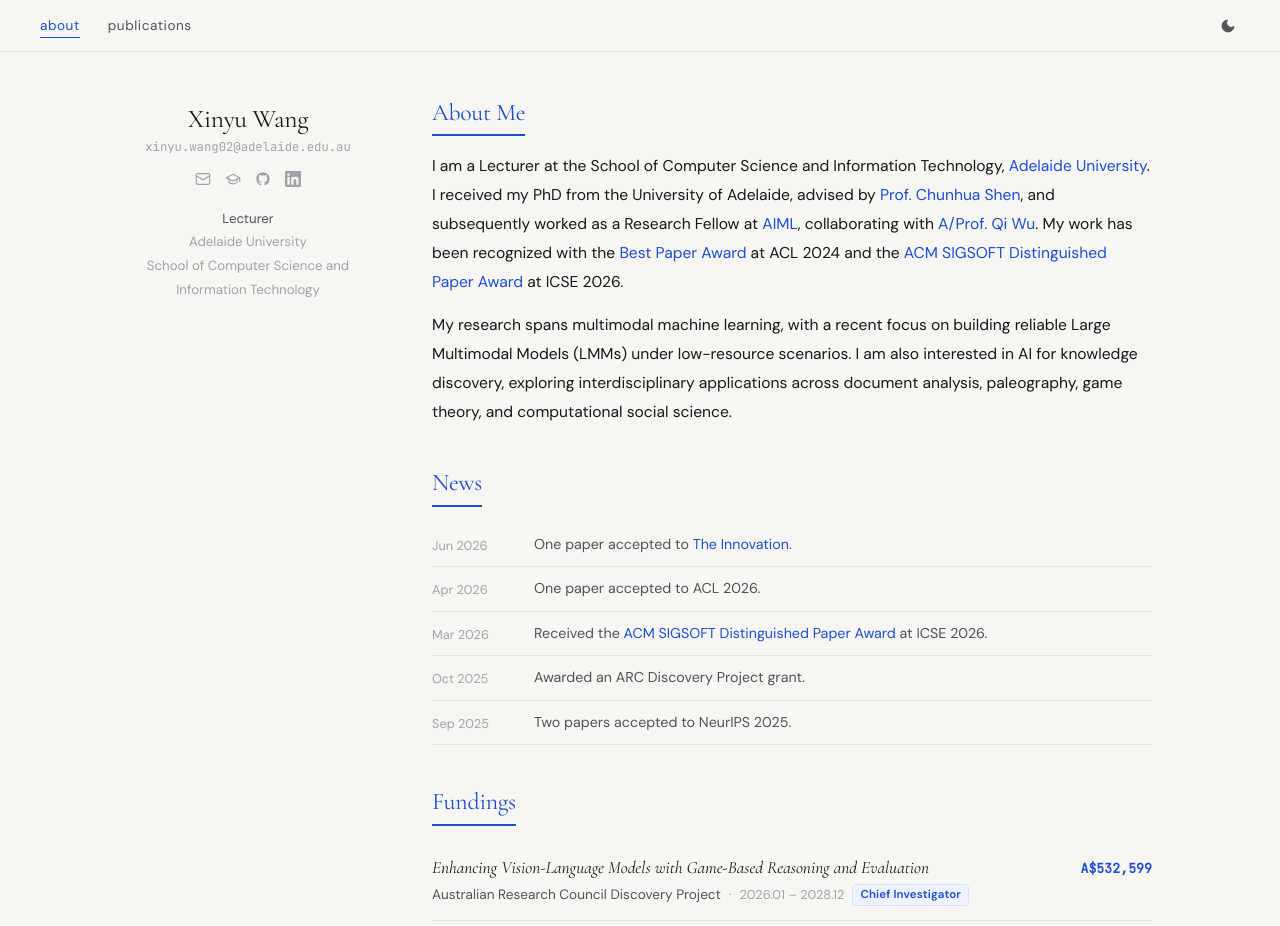
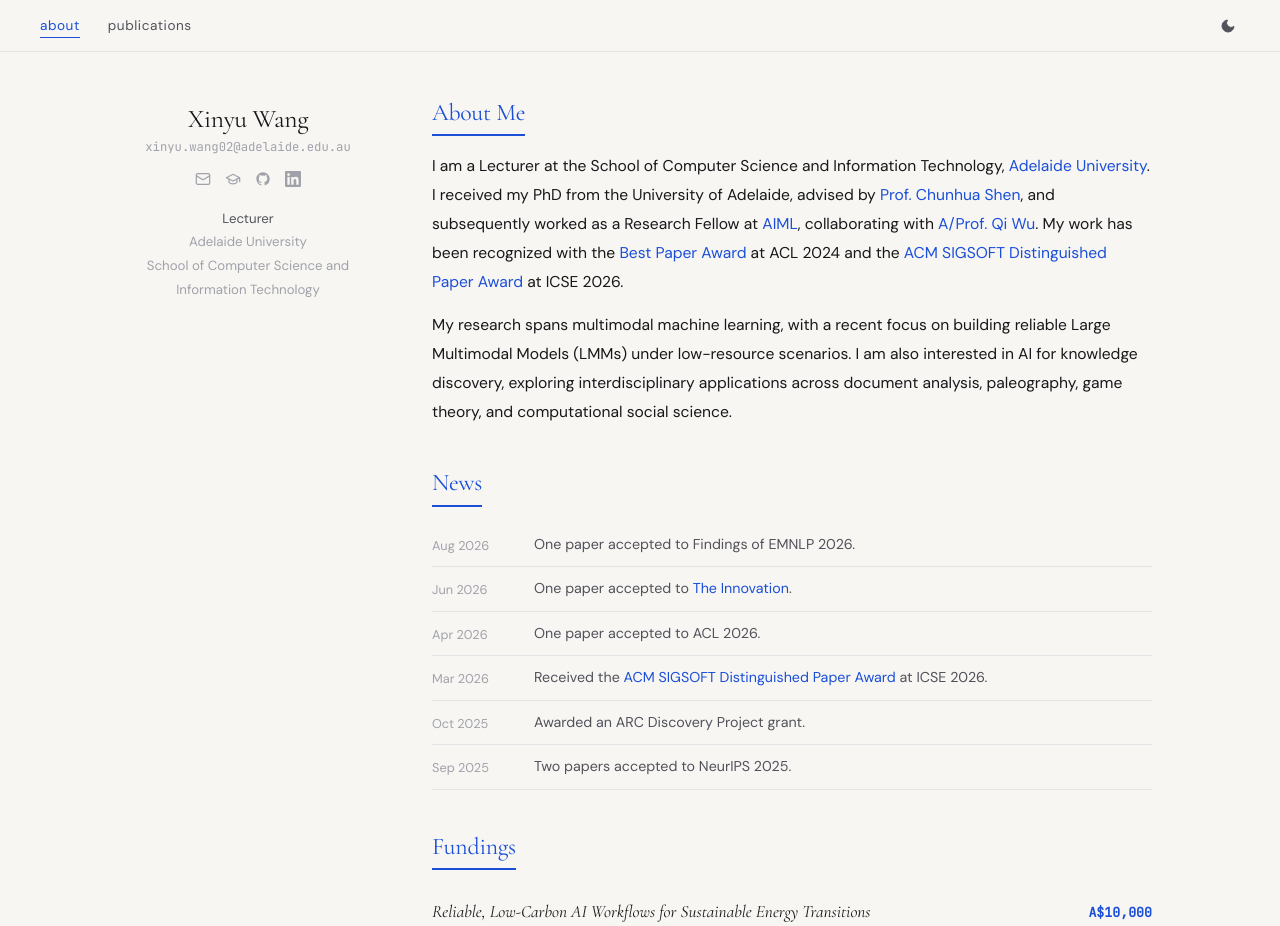
Before and after one commit to xinke-wang/xinke-wang.github.io, a React (Vite) app: page / in a window 1280 px wide. Shown: the top 926 px of the page. Built offline with nearby package versions, Linux system fonts and the light colour scheme.

Commit message:
Update funding, news, and MonkeyOCR venue

```diff
--- a/src/data/about.js
+++ b/src/data/about.js
@@ -1,6 +1,7 @@
 // ✏️ EDIT ME — news, fundings, and teaching shown on the About page.
 
 export const NEWS = [
+  { date: 'Aug 2026', text: 'One paper accepted to Findings of EMNLP 2026.' },
   { date: 'Jun 2026', text: 'One paper accepted to The Innovation.', href: 'https://www.cell.com/the-innovation/home', linkText: 'The Innovation' },
   { date: 'Apr 2026', text: 'One paper accepted to ACL 2026.' },
   { date: 'Mar 2026', text: 'Received the ACM SIGSOFT Distinguished Paper Award at ICSE 2026.', href: 'https://conf.researchr.org/details/icse-2026/icse-2026-research-track/178/ProxyWar-Dynamic-Assessment-of-LLM-Code-Generation-in-Game-Arenas', linkText: 'ACM SIGSOFT Distinguished Paper Award' },
@@ -9,6 +10,13 @@ export const NEWS = [
 ];
 
 export const FUNDINGS = [
+  {
+    agency: 'Adelaide University',
+    title: 'Reliable, Low-Carbon AI Workflows for Sustainable Energy Transitions',
+    period: '2026.08 – 2027.02',
+    amount: 'A$10,000',
+    role: 'Chief Investigator',
+  },
   {
     agency: 'Australian Research Council Discovery Project',
     title: 'Enhancing Vision-Language Models with Game-Based Reasoning and Evaluation',
--- a/src/data/publications.js
+++ b/src/data/publications.js
@@ -83,7 +83,7 @@ export const PUBLICATIONS = [
     title: 'MonkeyOCR: Document Parsing with a Structure-Recognition-Relation Triplet Paradigm',
     authors: ['Zhang Li', 'Yuliang Liu', 'Qiang Liu', 'Zhiyin Ma', 'Ziyang Zhang', 'Shuo Zhang', 'Biao Yang', 'Zidun Guo', 'Jiarui Zhang', 'Xinyu Wang', 'Xiang Bai'],
     selfIdx: 9, corrIdx: null,
-    venue: 'arXiv', badge: null,
+    venue: 'SCIS', badge: null,
     links: [{ l: 'arXiv', h: 'https://arxiv.org/abs/2506.05218' }],
     github: { repo: 'Yuliang-Liu/MonkeyOCR' },
   },
```
